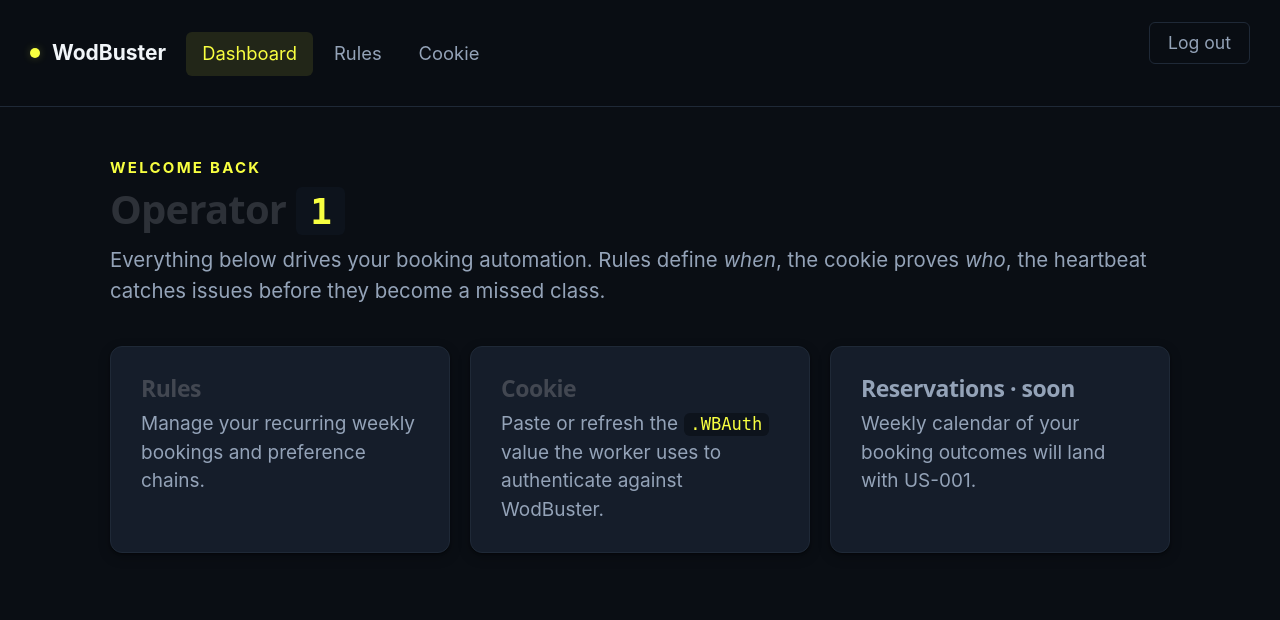
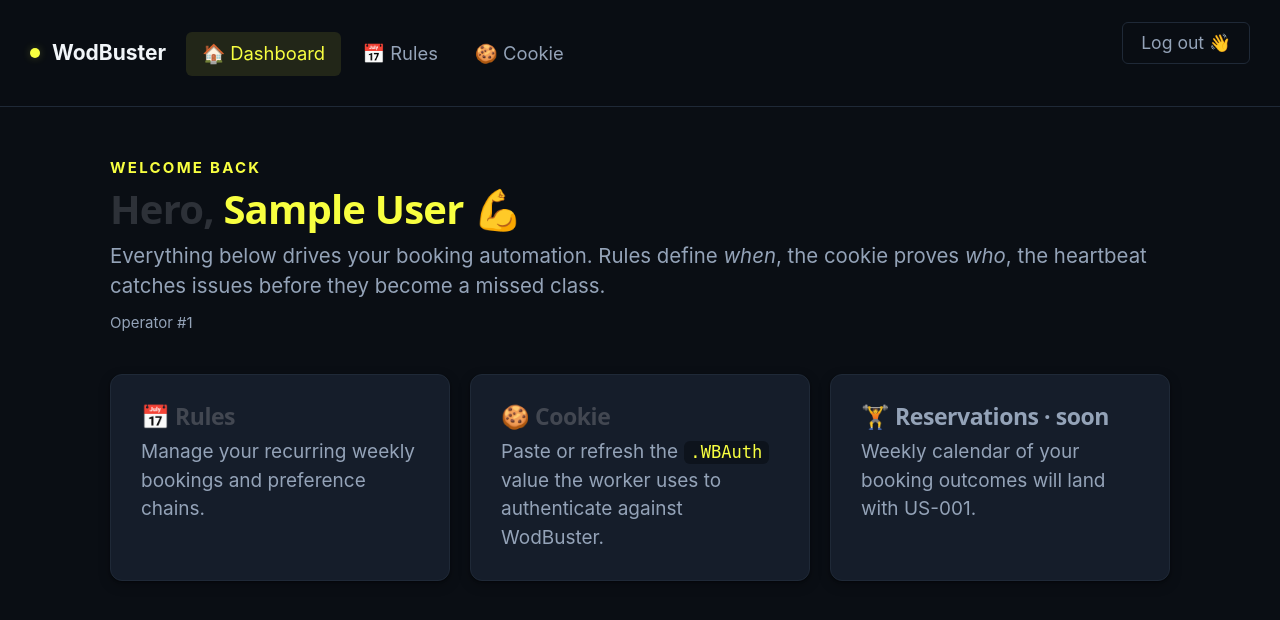
Before and after one commit to jluqueba/wodbuster-booking-scheduler, a Python web app: template src/wodbuster_worker/templates/dashboard.html in a window 1280 px wide. Shown: the top 620 px of the page. Run offline with Jinja, Linux system fonts and the light colour scheme; the template is opened without the code that fills it: most values are stand-ins (such as "Sample title", 1, 10 or a date in 2020); some libraries are stand-ins or nearby versions; some web fonts are replaced.

Commit message:
fix(ui): logout redirects to landing + Hero greeting + emojis (#35)
Three UX pain points from the operator's live testing:

1. Logout appeared to leave the operator signed in. Root cause: the
   /auth/logout route cleared the session and redirected to
   /auth/microsoft/login, which starts a new OAuth flow. Microsoft
   still holds the browser's SSO cookies, silently re-authenticates,
   and the callback seats a fresh session — from the operator's
   perspective they "never logged out". Fix: redirect to /, which
   now renders the anonymous landing page and requires an intentional
   Sign-in click to re-enter the app.

2. Dashboard used to greet the operator with "Operator <code>1</code>".
   Now: "Hero, <display_name> 💪" using the display_name that the
   OAuth callback already stored on the session. The operator_id
   still appears as a small footer line ("Operator #1") and as a
   ``data-operator-id`` attribute so future isolation tests have a
   definitive marker.

3. Emojis sprinkled across the app for friendliness:
   - Nav links: 🏠 Dashboard, 📅 Rules, 🍪 Cookie, Log out 👋
   - Landing hero eyebrow: 🏋️ Booking on autopilot
   - Landing feature cards: 📅 / 💓 / 🔔
   - Dashboard feature cards: 📅 / 🍪 / 🏋️
   - Rules list heading + "+ New rule" button and empty-state
   - Cookie / Create / Edit page headings
   - Cookie banners get ✅ / ❌ / ⚠️ prefixes
   - Access-denied page keeps 🚫

Test updates (three failing after the semantic change):

- tests/unit/test_csrf.py: expected logout redirect target flipped
  from /auth/microsoft/login to /.
- tests/component/test_auth_isolation.py: isolation invariant now
  checks the ``data-operator-id`` attribute plus the display_name.
- tests/component/test_auth_denial.py: allow-listed path now asserts
  the display_name in the dashboard body instead of the old <code>
  operator id.

Also adds a tiny .wb-title-name CSS rule so the display_name span in
the greeting picks up the accent colour.

Validation: pytest 188 pass / 1 xfail; ruff clean; mypy clean.

```diff
--- a/src/wodbuster_worker/app.py
+++ b/src/wodbuster_worker/app.py
@@ -258,11 +258,17 @@ def _register_routes(app: FastAPI) -> None:
         templates: Jinja2Templates = request.app.state.templates
         operator_id = request.session.get("operator_id")
         if isinstance(operator_id, int):
+            # ``display_name`` was seated on the session by the OAuth
+            # callback (auth/routes.py) alongside ``operator_id``. Fall
+            # back to an empty string when it is missing rather than
+            # a placeholder — the template picks its own copy.
+            display_name = request.session.get("display_name") or ""
             return templates.TemplateResponse(
                 request=request,
                 name="dashboard.html",
                 context={
                     "operator_id": operator_id,
+                    "display_name": display_name,
                     "csrf_token": get_csrf_token(request) or "",
                 },
             )
--- a/src/wodbuster_worker/cookie/routes.py
+++ b/src/wodbuster_worker/cookie/routes.py
@@ -205,7 +205,7 @@ async def cookie_paste(
             close_open_cookie_expiring(session, operator_id, now=verdict.probed_at)
         banner = {
             "level": "valid",
-            "message": "Cookie validated and stored.",
+            "message": "✅ Cookie validated and stored.",
         }
         return _render_partial(request, operator_id, banner=banner)
 
@@ -213,7 +213,7 @@ async def cookie_paste(
         banner = {
             "level": "rejected",
             "message": (
-                "Cookie rejected. Re-copy the .WBAuth value from a signed-in "
+                "❌ Cookie rejected. Re-copy the .WBAuth value from a signed-in "
                 "browser session and try again."
             ),
         }
@@ -225,7 +225,7 @@ async def cookie_paste(
     banner = {
         "level": "unknown",
         "message": (
-            "Could not validate the cookie right now. Try again in a minute; "
+            "⚠️ Could not validate the cookie right now. Try again in a minute; "
             "your stored cookie was not touched."
         ),
     }
--- a/src/wodbuster_worker/static/brand.css
+++ b/src/wodbuster_worker/static/brand.css
@@ -223,6 +223,12 @@ hr {
   text-transform: uppercase;
   color: var(--wb-accent);
   margin-bottom: 0.3rem;
+}
+/* Accent the operator's real name inside the ``Hero, <name>`` greeting
+   without also colouring the "Hero," lead-in. Keeps the accent
+   applied to a semantic span rather than tinting the whole heading. */
+.wb-title-name {
+  color: var(--wb-accent);
 }
 .wb-page-subtitle {
   color: var(--wb-text-muted);
--- a/src/wodbuster_worker/templates/_nav.html
+++ b/src/wodbuster_worker/templates/_nav.html
@@ -12,21 +12,21 @@
     <li>
       <a href="/"
          {% if active_nav == "dashboard" %}aria-current="page"{% endif %}
-      >Dashboard</a>
+      >🏠 Dashboard</a>
     </li>
     <li>
       <a href="/rules"
          {% if active_nav == "rules" %}aria-current="page"{% endif %}
-      >Rules</a>
+      >📅 Rules</a>
     </li>
     <li>
       <a href="/cookie"
          {% if active_nav == "cookie" %}aria-current="page"{% endif %}
-      >Cookie</a>
+      >🍪 Cookie</a>
     </li>
   </ul>
   <form method="post" action="/auth/logout">
     <input type="hidden" name="_csrf" value="{{ csrf_token | default('') }}">
-    <button type="submit" class="wb-nav__logout">Log out</button>
+    <button type="submit" class="wb-nav__logout">Log out 👋</button>
   </form>
 </nav>
--- a/src/wodbuster_worker/templates/auth/denied.html
+++ b/src/wodbuster_worker/templates/auth/denied.html
@@ -6,7 +6,7 @@
 
 {% block content %}
   <div class="wb-denied">
-    <h1>Access denied</h1>
+    <h1>🚫 Access denied</h1>
     <p>
       This account is not authorized to access the WodBuster Booking Worker.
     </p>
--- a/src/wodbuster_worker/templates/cookie/page.html
+++ b/src/wodbuster_worker/templates/cookie/page.html
@@ -10,7 +10,7 @@
 
 {% block content %}
   <span class="wb-page-title__eyebrow">Session</span>
-  <h1 class="wb-page-title">Cookie</h1>
+  <h1 class="wb-page-title">🍪 Cookie</h1>
   <p class="wb-page-subtitle">
     Paste the <code>.WBAuth</code> value from a signed-in WodBuster
     browser session. The worker validates it, stores it encrypted,
--- a/src/wodbuster_worker/templates/dashboard.html
+++ b/src/wodbuster_worker/templates/dashboard.html
@@ -11,30 +11,37 @@
 {% block content %}
   <span class="wb-page-title__eyebrow">Welcome back</span>
   <h1 class="wb-page-title">
-    Operator <code>{{ operator_id }}</code>
+    {# Greeting mixes the "Hero" label with the operator's real
+       display_name (seated on the session by the OAuth callback).
+       Falls back to "Hero" alone when the display name is empty so
+       the page never reads "Hero  " with a stray trailing space. #}
+    Hero{% if display_name %}, <span class="wb-title-name">{{ display_name }}</span>{% endif %} 💪
   </h1>
   <p class="wb-page-subtitle">
     Everything below drives your booking automation. Rules define <em>when</em>,
     the cookie proves <em>who</em>, the heartbeat catches issues before they
     become a missed class.
   </p>
+  <p class="wb-muted" style="font-size: 0.75rem; margin: -1.5rem 0 2rem;" data-operator-id="{{ operator_id }}">
+    Operator #{{ operator_id }}
+  </p>
 
   <div class="wb-feature-grid">
     <a href="/rules" class="wb-card wb-card--interactive">
-      <h3 class="wb-card__title">Rules</h3>
+      <h3 class="wb-card__title">📅 Rules</h3>
       <p class="wb-card__body">
         Manage your recurring weekly bookings and preference chains.
       </p>
     </a>
     <a href="/cookie" class="wb-card wb-card--interactive">
-      <h3 class="wb-card__title">Cookie</h3>
+      <h3 class="wb-card__title">🍪 Cookie</h3>
       <p class="wb-card__body">
         Paste or refresh the <code>.WBAuth</code> value the worker
         uses to authenticate against WodBuster.
       </p>
     </a>
     <div class="wb-card" aria-disabled="true">
-      <h3 class="wb-card__title wb-muted">Reservations · soon</h3>
+      <h3 class="wb-card__title wb-muted">🏋️ Reservations · soon</h3>
       <p class="wb-card__body">
         Weekly calendar of your booking outcomes will land with US-001.
       </p>
--- a/src/wodbuster_worker/templates/rules/create.html
+++ b/src/wodbuster_worker/templates/rules/create.html
@@ -84,7 +84,7 @@
 
 {% block content %}
   <span class="wb-page-title__eyebrow">Automation</span>
-  <h1 class="wb-page-title">{{ heading }}</h1>
+  <h1 class="wb-page-title">✨ {{ heading }}</h1>
   <p class="wb-page-subtitle">
     <a href="/rules">← Back to rules</a>
   </p>
--- a/src/wodbuster_worker/templates/rules/edit.html
+++ b/src/wodbuster_worker/templates/rules/edit.html
@@ -38,7 +38,7 @@
 
 {% block content %}
   <span class="wb-page-title__eyebrow">Automation</span>
-  <h1 class="wb-page-title">{{ heading }}</h1>
+  <h1 class="wb-page-title">✏️ {{ heading }}</h1>
   <p class="wb-page-subtitle">
     <a href="/rules">← Back to rules</a>
   </p>
--- a/src/wodbuster_worker/templates/rules/list.html
+++ b/src/wodbuster_worker/templates/rules/list.html
@@ -12,7 +12,7 @@
 
 {% block content %}
   <span class="wb-page-title__eyebrow">Automation</span>
-  <h1 class="wb-page-title">Rules</h1>
+  <h1 class="wb-page-title">📅 Rules</h1>
   <p class="wb-page-subtitle">
     Weekly bookings on autopilot. Pick your days, pick your time, list your
     class preferences. The worker tries each one in order until it grabs a
@@ -20,12 +20,12 @@
   </p>
 
   <div class="wb-toolbar">
-    <a href="/rules/new" class="wb-btn wb-btn--primary">+ New rule</a>
+    <a href="/rules/new" class="wb-btn wb-btn--primary">➕ New rule</a>
   </div>
 
   {% if not rules %}
     <div class="wb-empty-state">
-      <p class="wb-empty-state__title">No rules yet</p>
+      <p class="wb-empty-state__title">✨ No rules yet</p>
       <p>Create one to start automating bookings.</p>
     </div>
   {% else %}
```
Also changed, not shown: src/wodbuster_worker/auth/routes.py (+13 -5 lines), src/wodbuster_worker/templates/landing.html (+4 -4 lines), tests/component/test_auth_denial.py (+5 -2 lines), tests/component/test_auth_isolation.py (+7 -4 lines), tests/unit/test_csrf.py (+5 -1 lines).
